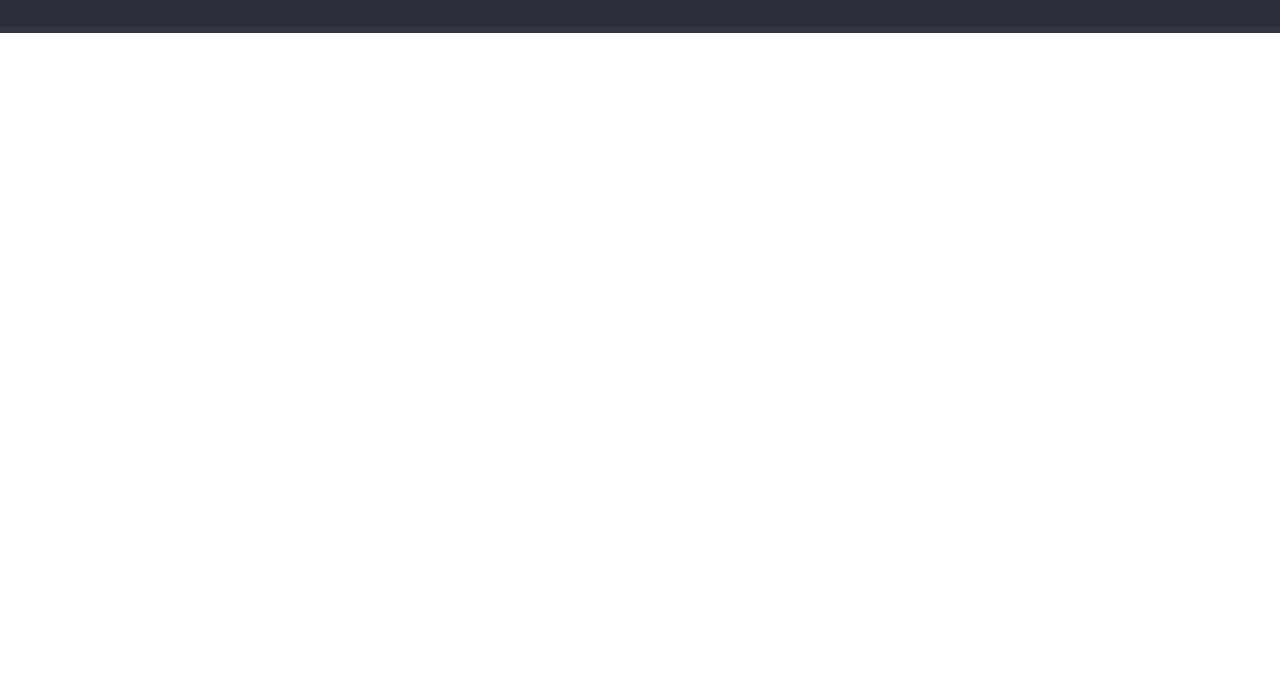
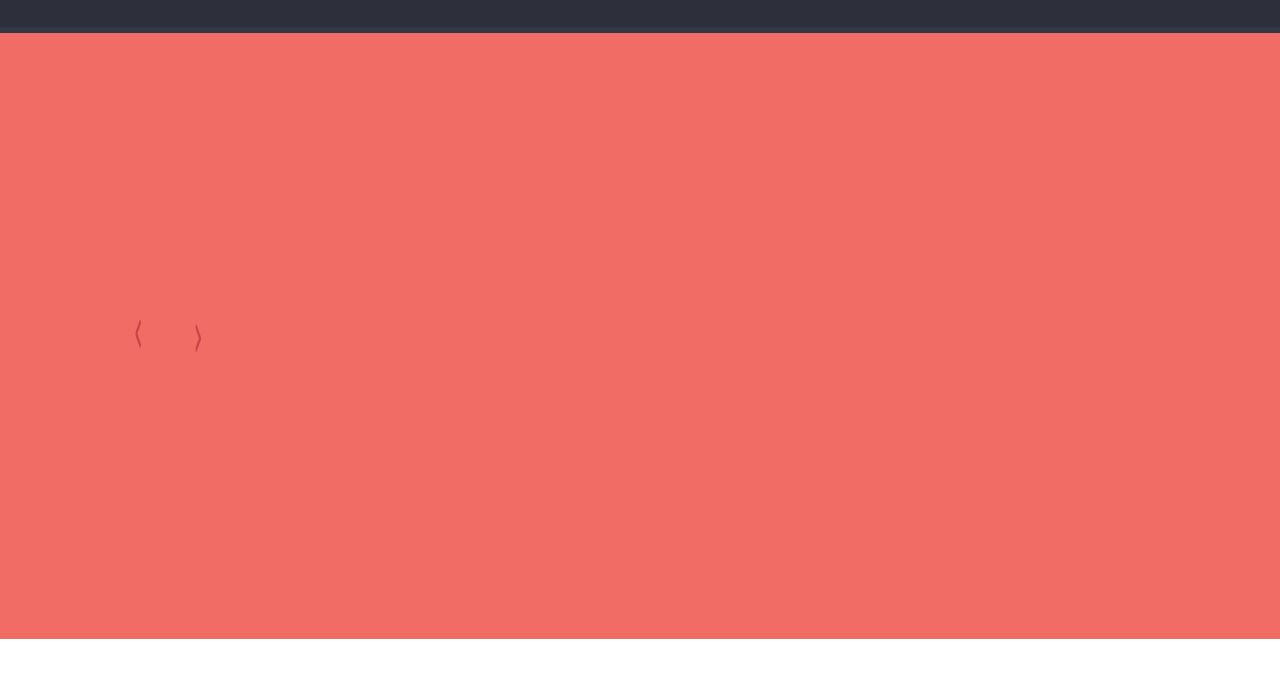
Before and after one commit to and-tol/singolo, a plain HTML site: page index.html in a window 1280 px wide. Shown: the part 62-740 px from the top of the page. Drawn offline with nearby package versions, Linux system fonts and the light colour scheme.

Commit message:
feat: set the sliders arrow style

```diff
--- a/index.html
+++ b/index.html
@@ -30,9 +30,18 @@
       <main>
         <!-- SLIDER SECTION START -->
         <section class="hero">
+          <div class="wrapper">
             <div class="slider">
               <div class="slider_nav left">
-              <div class="arrow arrow_left"></div>
+                <div class="arrow arrow_left">
+                  <svg xmlns="http://www.w3.org/2000/svg" width="16.344" height="27.625" viewBox="0 0 16.344 27.625">
+                    <path
+                      id="arrow-left"
+                      d="M71.646,401.232L60.332,389.919a2.5,2.5,0,0,1,0-3.536l11.314-11.314a2.5,2.5,0,1,1,3.536,3.536l-9.546,9.546,9.546,9.546A2.5,2.5,0,1,1,71.646,401.232Z"
+                      transform="translate(-59.594 -374.344)"
+                    />
+                  </svg>
+                </div>
               </div>
               <div class="slider_content">
                 <div class="slider_content-left">
@@ -43,7 +52,16 @@
                 </div>
               </div>
               <div class="slider_nav right">
-              <div class="arrow arrow_right"></div>
+                <div class="arrow arrow_right">
+                  <svg xmlns="http://www.w3.org/2000/svg" width="16.344" height="27.625" viewBox="0 0 16.344 27.625">
+                    <path
+                      id="arrow-right"
+                      d="M71.646,401.232L60.332,389.919a2.5,2.5,0,0,1,0-3.536l11.314-11.314a2.5,2.5,0,1,1,3.536,3.536l-9.546,9.546,9.546,9.546A2.5,2.5,0,1,1,71.646,401.232Z"
+                      transform="translate(-59.594 -374.344)"
+                    />
+                  </svg>
+                </div>
+              </div>
             </div>
           </div>
         </section>
--- a/singolo1.css
+++ b/singolo1.css
@@ -14,8 +14,8 @@ body {
   width: 1020px;
   margin-right: auto;
   margin-left: auto;
-  padding-left: 30px;
-  padding-right: 30px;
+  padding-left: 40px;
+  padding-right: 40px;
 }
 
 /* HEADER STYLE */
@@ -67,3 +67,40 @@ body {
   color: var(--bg-slider);
   transition: all 0.3s ease-out;
 }
+
+/* Style for HERO == SLIDER */
+.hero {
+  background-color: var(--bg-slider);
+  height: 606px;
+}
+.hero .wrapper {
+  height: 100%;
+}
+.slider {
+  display: flex;
+  align-items: center;
+  height: 100%;
+}
+.slider_nav {
+  display: flex;
+  align-items: center;
+  cursor: pointer;
+  width: 60px;
+}
+.slider_nav .arrow {
+  cursor: pointer;
+}
+.slider_nav .arrow svg {
+  fill: #ca4549;
+  transition: all 0.25s ease-in;
+  transform: scaleX(0.35);
+}
+.slider_nav .arrow svg:hover {
+  /* fill: var(--bg-header); */
+  transition: all 0.4s ease-in;
+  transform: scaleX(1.2);
+  filter: saturate(1);
+}
+.arrow_right {
+  transform: rotate(180deg);
+}
```
Lines whose indentation alone changed are shown as unchanged.
